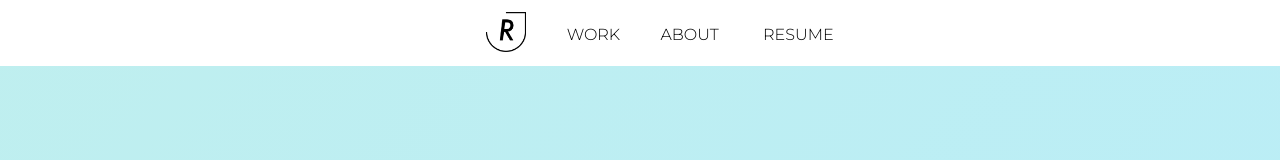
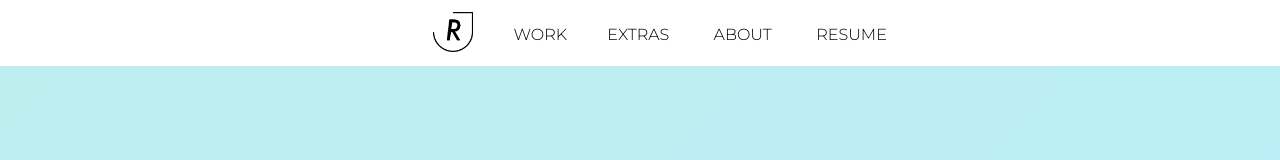
Before and after one commit to rebeccajalowicz/rebeccajalowicz.github.io, a plain HTML site: page about.html in a window 1280 px wide. Shown: the top 160 px of the page. Drawn offline with nearby package versions, Linux system fonts and the light colour scheme.

Commit message:
added extras to navbar

```diff
--- a/about.html
+++ b/about.html
@@ -37,6 +37,7 @@
       <a href="cgecritique.html">CGE Website Critique</a>
     </div>
   </div>
+  <a href="extras.html">EXTRAS</a>
   <a href="about.html">ABOUT</a>
   <a href="jalowiczresume.pdf" target="_blank">RESUME</a>
 </nav>
```
